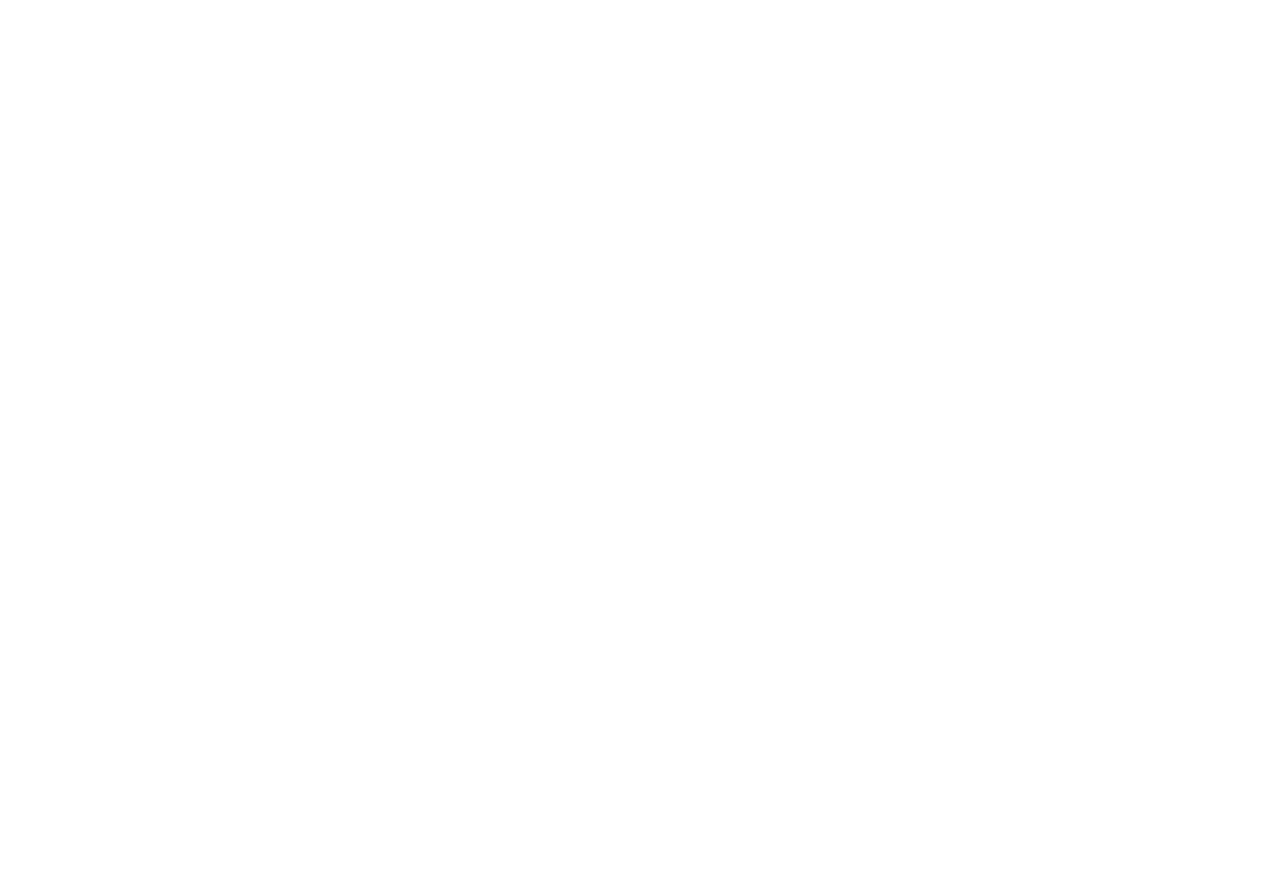
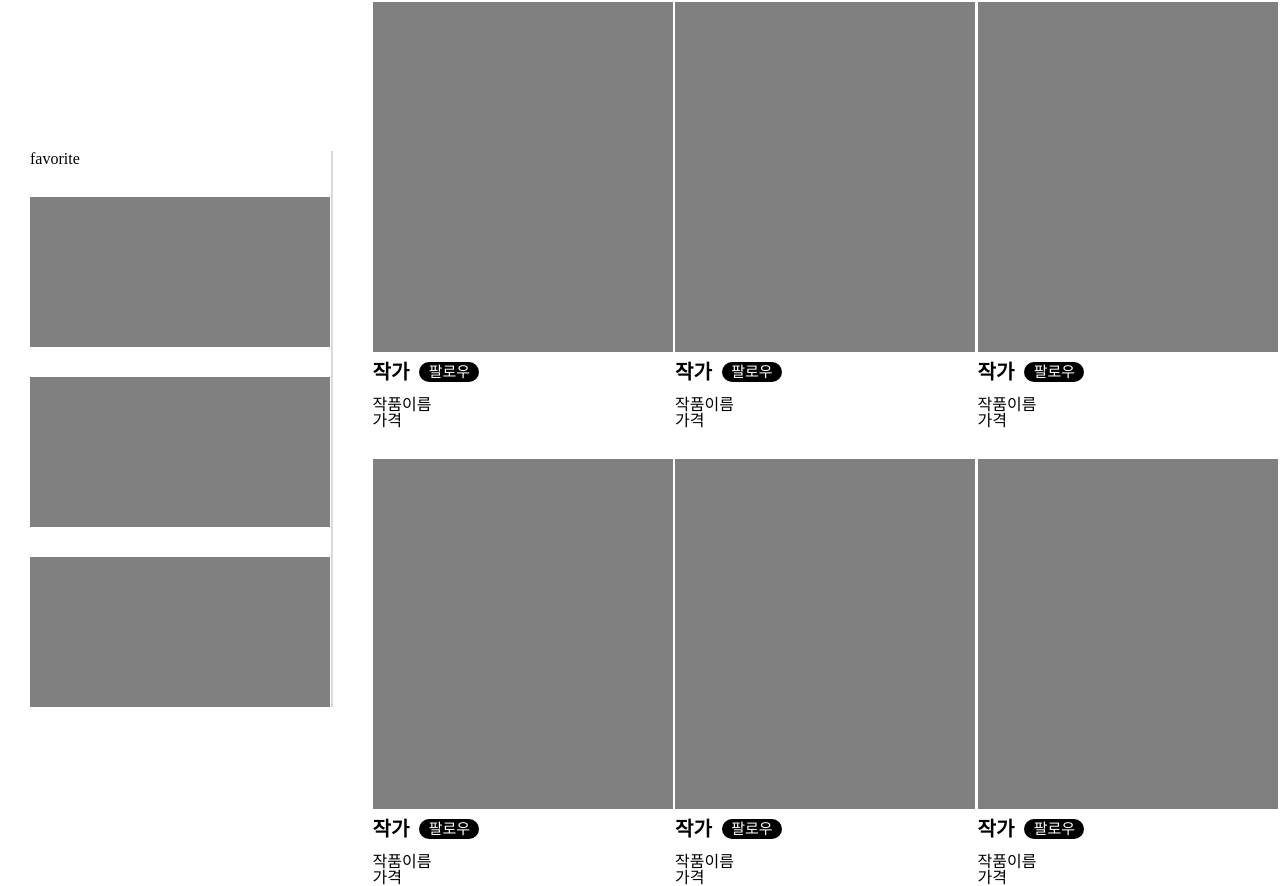
Before and after one commit to Lesh97/artwork, a React (Create React App) app in the folder client/: page /na in a window 1280 px wide. Shown: the part 258-1144 px from the top of the page. Before the commit the page ends 800 px from the top, so only its background shows below. Built offline with nearby package versions, Linux system fonts and the light colour scheme.

Commit message:
예나님 메인 와이어프레임

```diff
--- a/client/src/components/YenaHeader.tsx
+++ b/client/src/components/YenaHeader.tsx
@@ -68,7 +68,9 @@
       <HeaderFixed>
         <LeftHeader>
           <div>
-            <div>logo</div>
+            <Link to="/">
+              <li>홈으로</li>
+            </Link>
             <input placeholder="작품이나 작가의 이름을 검색해보세요."></input>
           </div>
           <Nav>
--- a/client/src/routes/na.tsx
+++ b/client/src/routes/na.tsx
@@ -8,9 +8,58 @@
 `;
 
 /**  ---------------메인 부분 ----------------  */
-const MainContainer = styled.div``;
-const Favorite = styled.div``;
-const ArtWorksContainer = styled.div``;
+const MainContainer = styled.div`
+  display: flex;
+  align-items: center;
+  justify-content: space-between;
+  width: 100%;
+`;
+const Favorite = styled.div`
+  width: 25%;
+  border-right: 2px solid #d7d9db;
+  height: 100%;
+  margin: 0px 40px 0px 30px;
+  div {
+    background-color: grey;
+    width: 300px;
+    height: 150px;
+    margin-top: 30px;
+  }
+`;
+const ArtWorksContainer = styled.div`
+  width: 75%;
+  display: grid;
+  grid-template-columns: repeat(3, 1fr);
+`;
+const Product = styled.div`
+  margin-top: 30px;
+  .artpiece {
+    background-color: grey;
+    width: 300px;
+    height: 350px;
+  }
+  .artist {
+    display: flex;
+    align-items: center;
+    margin: 10px 0px 15px 0px;
+    h2 {
+      font-weight: 800;
+      margin-right: 10px;
+      font-size: 20px;
+    }
+    div {
+      font-size: 15px;
+      background-color: black;
+      color: white;
+      width: 60px;
+      height: 20px;
+      border-radius: 20px;
+      display: flex;
+      align-items: center;
+      justify-content: center;
+    }
+  }
+`;
 
 function Yena() {
   return (
@@ -18,8 +67,68 @@
       <YenaHeader />
       <Filter></Filter>
       <MainContainer>
-        <Favorite></Favorite>
-        <ArtWorksContainer></ArtWorksContainer>
+        <Favorite>
+          favorite
+          <div></div>
+          <div></div>
+          <div></div>
+        </Favorite>
+        <ArtWorksContainer>
+          <Product>
+            <div className="artpiece"></div>
+            <div className="artist">
+              <h2>작가</h2>
+              <div>팔로우</div>
+            </div>
+            <span>작품이름</span>
+            <p>가격</p>
+          </Product>
+          <Product>
+            <div className="artpiece"></div>
+            <div className="artist">
+              <h2>작가</h2>
+              <div>팔로우</div>
+            </div>
+            <span>작품이름</span>
+            <p>가격</p>
+          </Product>
+          <Product>
+            <div className="artpiece"></div>
+            <div className="artist">
+              <h2>작가</h2>
+              <div>팔로우</div>
+            </div>
+            <span>작품이름</span>
+            <p>가격</p>
+          </Product>
+          <Product>
+            <div className="artpiece"></div>
+            <div className="artist">
+              <h2>작가</h2>
+              <div>팔로우</div>
+            </div>
+            <span>작품이름</span>
+            <p>가격</p>
+          </Product>
+          <Product>
+            <div className="artpiece"></div>
+            <div className="artist">
+              <h2>작가</h2>
+              <div>팔로우</div>
+            </div>
+            <span>작품이름</span>
+            <p>가격</p>
+          </Product>
+          <Product>
+            <div className="artpiece"></div>
+            <div className="artist">
+              <h2>작가</h2>
+              <div>팔로우</div>
+            </div>
+            <span>작품이름</span>
+            <p>가격</p>
+          </Product>
+        </ArtWorksContainer>
       </MainContainer>
     </>
   );
```
